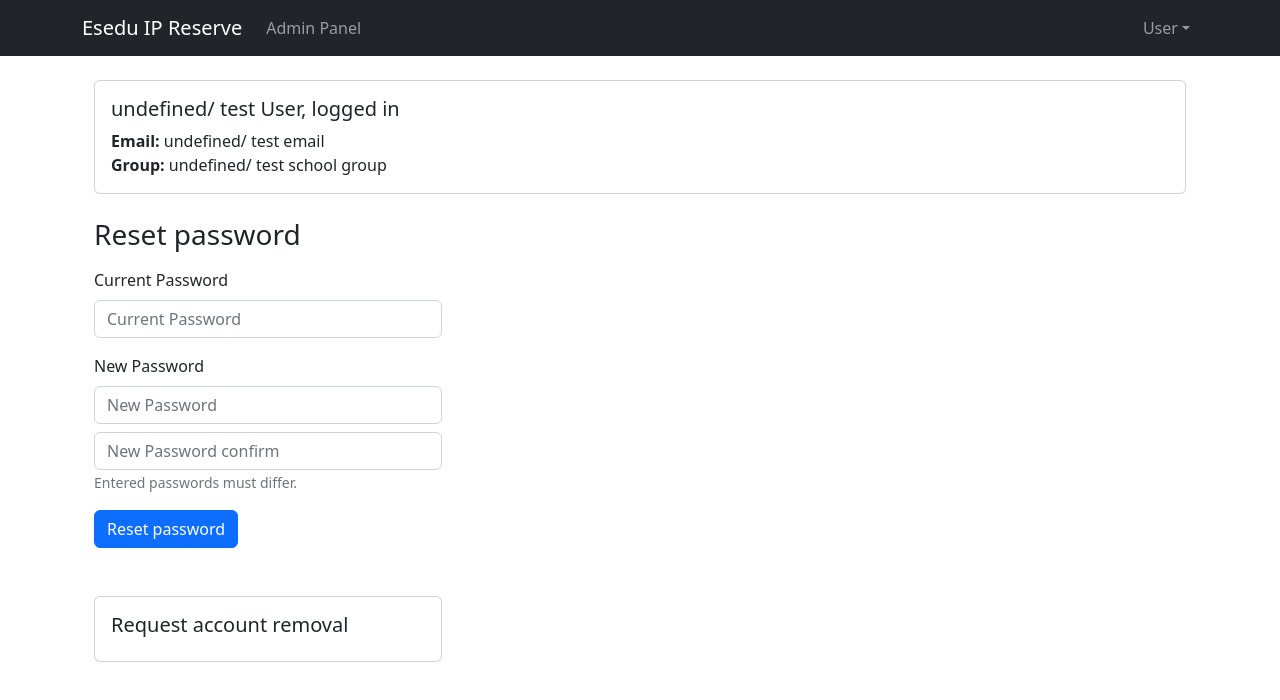
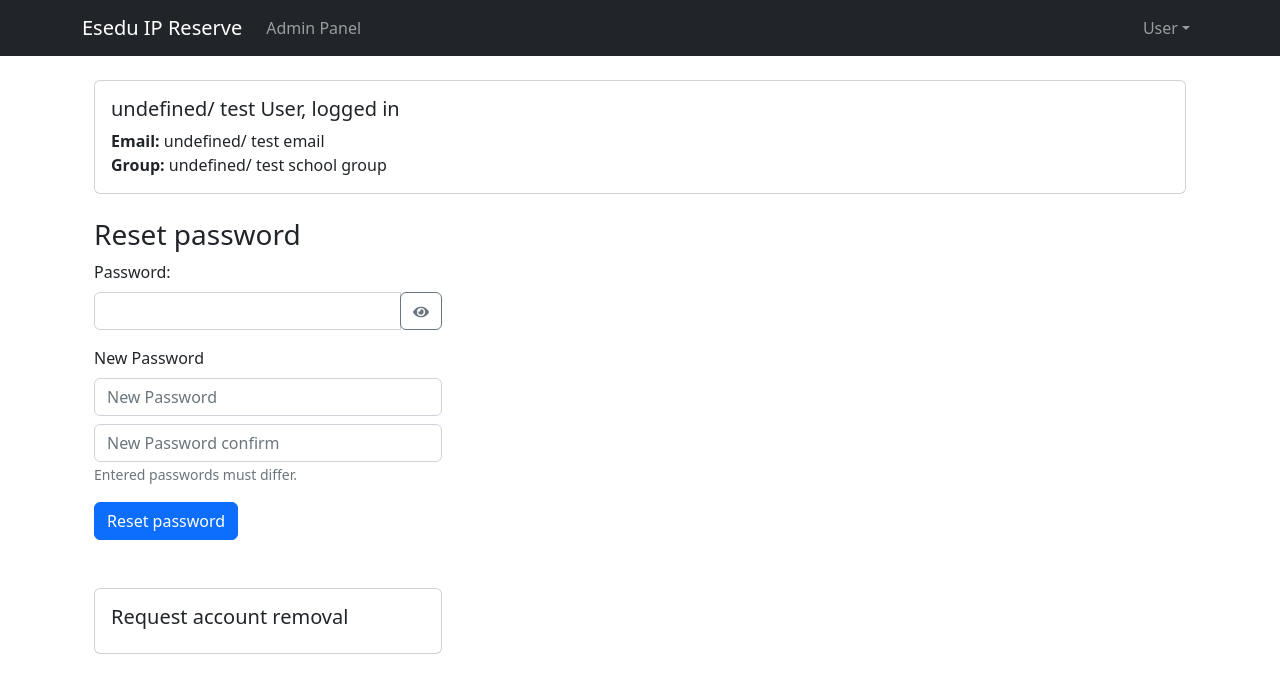
Before and after one commit to jkaart/ip-reservationapp-frontend, a React (Create React App) app: page /user in a window 1280 px wide. Shown: the top 700 px of the page. Built offline with nearby package versions, Linux system fonts and the light colour scheme.

Commit message:
Addition of PasswordField and other minor changes

```diff
--- a/package.json
+++ b/package.json
@@ -12,6 +12,7 @@
     "react": "^18.2.0",
     "react-bootstrap": "^2.7.2",
     "react-dom": "^18.2.0",
+    "react-icons": "^4.7.1",
     "react-router-dom": "^6.8.1",
     "react-scripts": "^5.0.1",
     "web-vitals": "^3.1.1"
--- /dev/null
+++ b/src/Components/PasswordField.js
@@ -0,0 +1,36 @@
+import { useState } from 'react';
+import { Form } from 'react-bootstrap';
+import { FaEye, FaEyeSlash } from 'react-icons/fa';
+
+function PasswordField() {
+  const [password, setPassword] = useState('');
+  const [showPassword, setShowPassword] = useState(false);
+
+  const handleToggleShowPassword = () => {
+    setShowPassword(!showPassword);
+  };
+
+  return (
+    <Form.Group controlId="password">
+      <Form.Label>Password:</Form.Label>
+      <div className="input-group">
+        <Form.Control
+          type={showPassword ? 'text' : 'password'}
+          value={password}
+          onChange={(e) => setPassword(e.target.value)}
+        />
+        <div className="input-group-append">
+          <button
+            className="btn btn-outline-secondary"
+            type="button"
+            onClick={handleToggleShowPassword}
+          >
+            {showPassword ? <FaEyeSlash /> : <FaEye />}
+          </button>
+        </div>
+      </div>
+    </Form.Group>
+  );
+}
+
+export default PasswordField;
--- a/src/Components/UserRequestRemoval.js
+++ b/src/Components/UserRequestRemoval.js
@@ -26,7 +26,7 @@ function UserRequestRemoval(data) {
                                 <Button className="" variant="danger" type="submit">
                                     Confirm request
                                 </Button>&nbsp;&nbsp;
-                                <Button className="" variant="primary" type="submit">
+                                <Button /*style={{float: "right",}}*/ className="" variant="primary" type="submit">
                                     Cancel
                                 </Button>
                             </Card.Text>
--- a/src/Components/UserResetPassword.js
+++ b/src/Components/UserResetPassword.js
@@ -1,6 +1,10 @@
 import React from 'react';
 import { Row, Col, Card, Container, Form, Button } from "react-bootstrap";
 import UserProfile from './UserInfo';
+import { FaEye, FaEyeSlash } from 'react-icons/fa';
+import { useState } from 'react';
+import PasswordField from './PasswordField';
+
 
 
 function UserResetPassword(data) {
@@ -15,8 +19,7 @@ function UserResetPassword(data) {
                 <Form>
                     <h3>Reset password</h3>
                     <Form.Group className="mb-3" controlId="formPassword">
-                        <Form.Label className="mt-2">Current Password</Form.Label>
-                        <Form.Control type="password" placeholder="Current Password" />
+                        <PasswordField />
                         <Form.Label className="mt-3">New Password</Form.Label>
                         <Form.Control type="password" placeholder="New Password" />
                         <Form.Control className='mt-2' type="password" placeholder="New Password confirm" />
```
Also changed, not shown: 1 other file (tests, documents, lock files or other folders).
